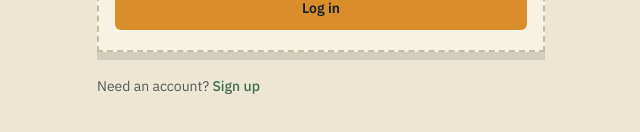
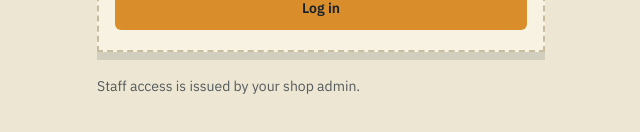
Before and after one commit to maxxPLANCK8/digyrecords, a Next.js app: page /login in a window 1280 px wide. Shown: the part 550-682 px from the top of the page, without its empty margins (319-959 px from the left). Built offline with nearby package versions, Linux system fonts and the light colour scheme; a web font is replaced by a local one.

Commit message:
Remove public signup links

```diff
--- a/src/app/login/page.tsx
+++ b/src/app/login/page.tsx
@@ -1,5 +1,5 @@
+import { login } from "@/app/auth/actions";
 import Link from "next/link";
-import { login } from "@/app/auth/actions";
 
 type LoginPageProps = {
   searchParams: Promise<{
@@ -74,13 +74,7 @@ export default async function LoginPage({ searchParams }: LoginPageProps) {
         </form>
 
         <p className="mt-6 text-sm text-ledger-ink/70">
-          Need an account?{" "}
-          <Link
-            className="font-medium text-manifest-green underline-offset-4 active:text-manifest-amber focus-visible:outline-2"
-            href="/signup"
-          >
-            Sign up
-          </Link>
+          Staff access is issued by your shop admin.
         </p>
       </section>
     </main>
--- a/src/app/page.tsx
+++ b/src/app/page.tsx
@@ -57,12 +57,6 @@ export default function Home() {
           >
             Log in
           </a>
-          <a
-            className="rounded-[6px] border border-ledger-ink bg-paper-light px-5 py-3 text-center text-sm font-bold text-ledger-ink transition hover:bg-ledger-ink hover:text-kraft-paper active:translate-y-px active:bg-manifest-amber active:text-ledger-ink active:shadow-inner focus-visible:outline-2 focus-visible:outline-offset-2"
-            href="/signup"
-          >
-            Create account
-          </a>
         </div>
       </section>
     </main>
```
